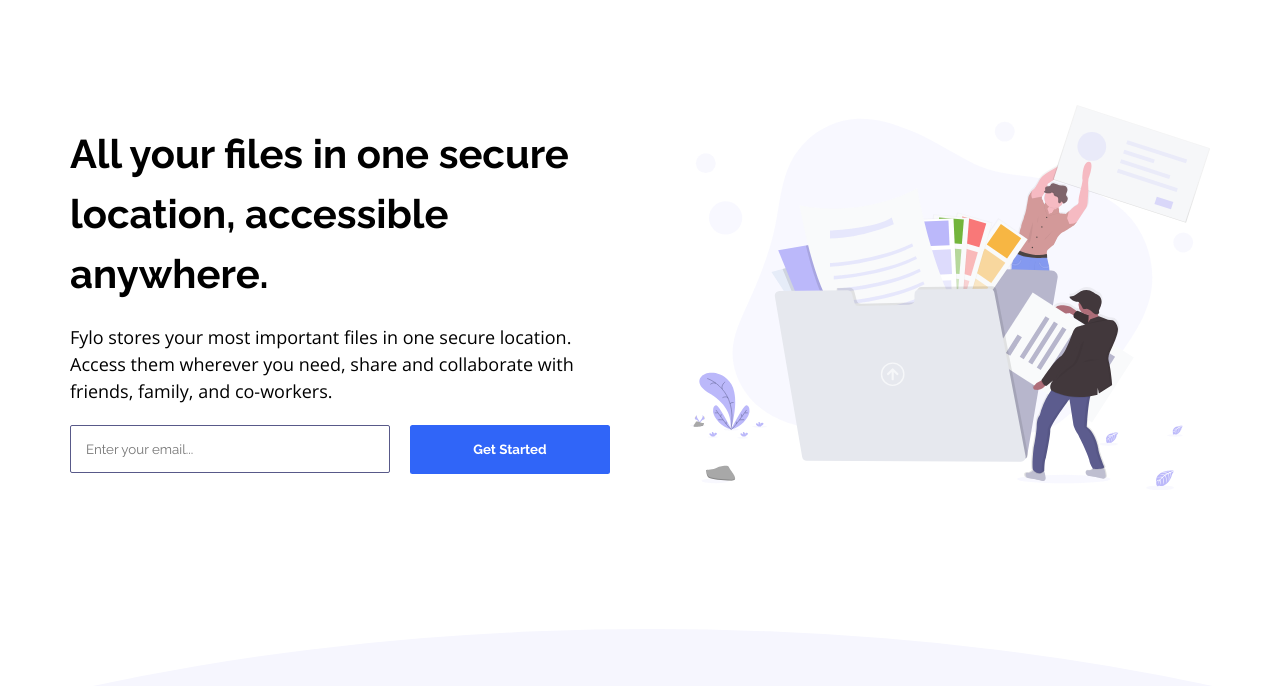
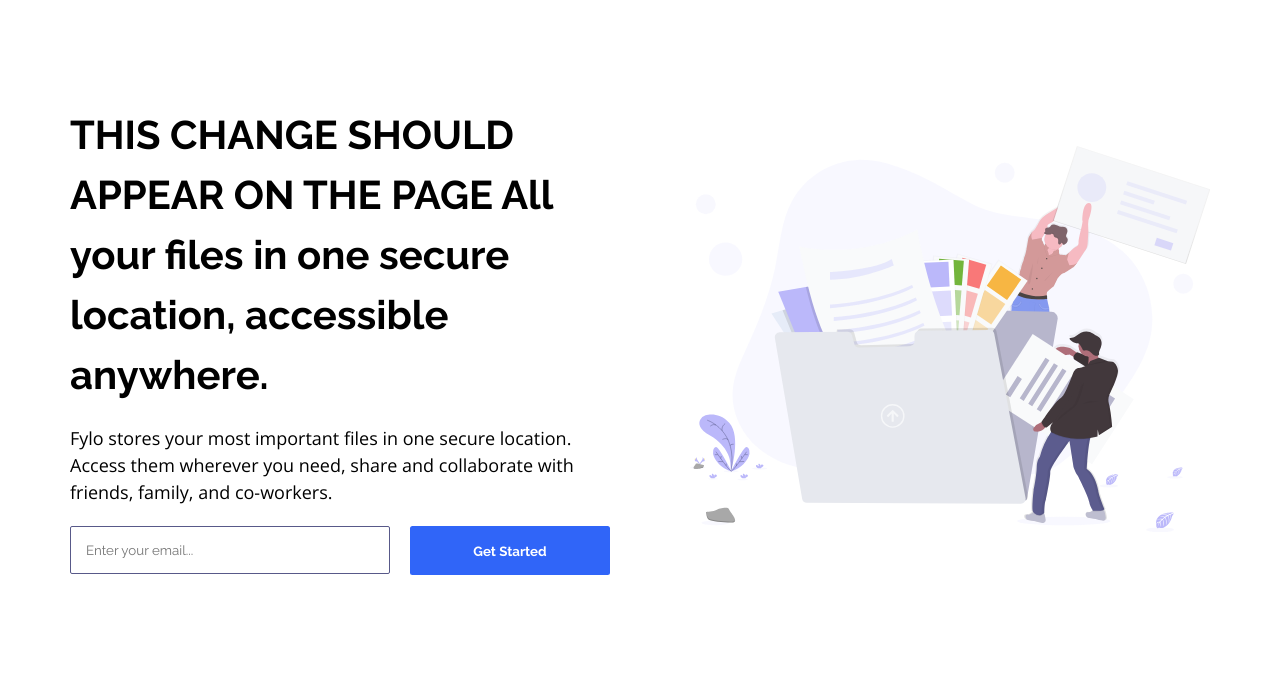
Before and after one commit to bailwalVipin08/fylo-landing-page-with-two-column-layout, a plain HTML site: page fylo-landing-page-two-col/index.html in a window 1280 px wide. Shown: the part 114-800 px from the top of the page. Drawn offline with nearby package versions, Linux system fonts and the light colour scheme.

Commit message:
Update index.html

```diff
--- a/fylo-landing-page-two-col/index.html
+++ b/fylo-landing-page-two-col/index.html
@@ -58,6 +58,7 @@
       <div class="content-container">
         <div class="main-title">
           <h1 class="heading-primary">
+            THIS CHANGE SHOULD APPEAR ON THE PAGE
             All your files in one secure location, accessible anywhere.
           </h1>
         </div>
```
